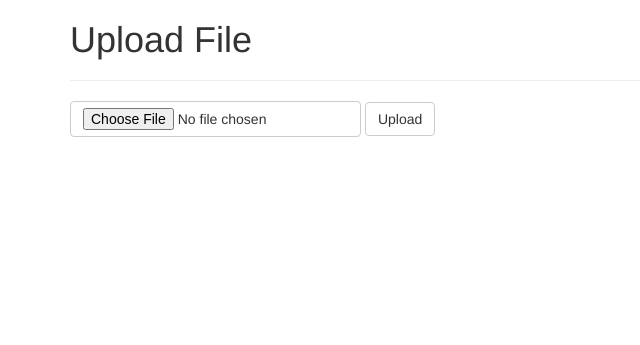
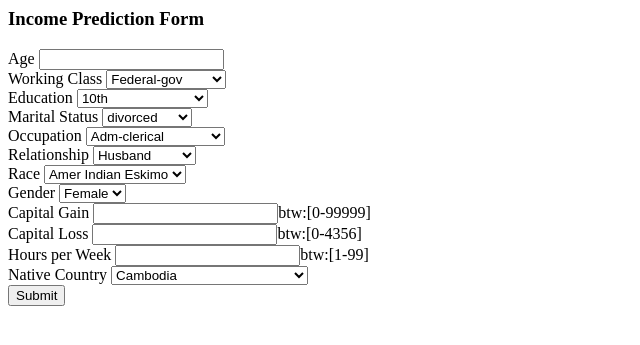
Before and after one commit to sramponi86/AI-rest-service-with-flask, a Flask app: page / in a window 1280 px wide. Shown: the top 345 px of the page, without its empty margins (0-640 px from the left). Run offline with Flask 3, Linux system fonts and the light colour scheme; some libraries are stand-ins or nearby versions.

Commit message:
added htmls

```diff
--- a/app.py
+++ b/app.py
@@ -1,12 +1,34 @@
-from flask import Flask, render_template
+from flask import Flask, render_template, request
 from flask_bootstrap import Bootstrap
+import numpy as np
+import pickle
 
 app = Flask(__name__)
 Bootstrap(app)
+
+# prediction function
+def ValuePredictor(to_predict_list):
+    to_predict = np.array(to_predict_list).reshape(1, 12)
+    loaded_model = pickle.load(open("model.pkl", "rb"))
+    result = loaded_model.predict(to_predict)
+    return result[0]
 
 @app.route('/', methods=['GET'])
 def index():
     return render_template('index.html')
 
+@app.route('/result', methods = ['POST'])
+def result():
+    if request.method == 'POST':
+        to_predict_list = request.form.to_dict()
+        to_predict_list = list(to_predict_list.values())
+        to_predict_list = list(map(int, to_predict_list))
+        result = ValuePredictor(to_predict_list)
+        if int(result)== 1:
+            prediction ='Income more than 50K'
+        else:
+            prediction ='Income less that 50K'
+        return render_template("result.html", prediction = prediction)
+
 if __name__ == '_main__':
     app.run(debug=True)
--- a/templates/base.html
+++ /dev/null
@@ -1,5 +0,0 @@
-{% extends "bootstrap/base.html" %}
-
-{% block title %}Cats vs Dogs{% endblock %}
-
-{% block content %}{% endblock %}
--- a/templates/index.html
+++ b/templates/index.html
@@ -1,16 +1,150 @@
-{% extends "base.html" %}
+<html>
+<body>
+    <h3>Income Prediction Form</h3>
 
-{% block content %}
-    <div class="container">
-        <h1>Upload File</h1>
-        <hr>
-        <form class="form-inline" action="index.html" method="post">
-            <div class="form-group">
-                <input type="file" name="file" class="btn btn-default">
-            </div>
-            <div class="form-group">
-                <input type="submit" value="Upload" class="btn btn-default">
-            </div>
-        </form>
-    </div>
-{% endblock %}
+<div>
+  <form action="/result" method="POST">
+    <label for="age">Age</label>
+    <input type="text" id="age" name="age">
+    <br>
+    <label for="w_class">Working Class</label>
+    <select id="w_class" name="w_class">
+      <option value="0">Federal-gov</option>
+      <option value="1">Local-gov</option>
+      <option value="2">Never-worked</option>
+      <option value="3">Private</option>
+      <option value="4">Self-emp-inc</option>
+      <option value="5">Self-emp-not-inc</option>
+      <option value="6">State-gov</option>
+      <option value="7">Without-pay</option>
+    </select>
+    <br>
+    <label for="edu">Education</label>
+    <select id="edu" name="edu">
+      <option value="0">10th</option>
+      <option value="1">11th</option>
+      <option value="2">12th</option>
+      <option value="3">1st-4th</option>
+      <option value="4">5th-6th</option>
+      <option value="5">7th-8th</option>
+      <option value="6">9th</option>
+      <option value="7">Assoc-acdm</option>
+      <option value="8">Assoc-voc</option>
+      <option value="9">Bachelors</option>
+      <option value="10">Doctorate</option>
+      <option value="11">HS-grad</option>
+      <option value="12">Masters</option>
+      <option value="13">Preschool</option>
+      <option value="14">Prof-school</option>
+      <option value="15">16 - Some-college</option>
+    </select>
+    <br>
+    <label for="martial_stat">Marital Status</label>
+    <select id="martial_stat" name="martial_stat">
+      <option value="0">divorced</option>
+      <option value="1">married</option>
+      <option value="2">not married</option>
+    </select>
+    <br>
+    <label for="occup">Occupation</label>
+    <select id="occup" name="occup">
+      <option value="0">Adm-clerical</option>
+      <option value="1">Armed-Forces</option>
+      <option value="2">Craft-repair</option>
+      <option value="3">Exec-managerial</option>
+      <option value="4">Farming-fishing</option>
+      <option value="5">Handlers-cleaners</option>
+      <option value="6">Machine-op-inspect</option>
+      <option value="7">Other-service</option>
+      <option value="8">Priv-house-serv</option>
+      <option value="9">Prof-specialty</option>
+      <option value="10">Protective-serv</option>
+      <option value="11">Sales</option>
+      <option value="12">Tech-support</option>
+      <option value="13">Transport-moving</option>
+    </select>
+    <br>
+    <label for="relation">Relationship</label>
+    <select id="relation" name="relation">
+      <option value="0">Husband</option>
+      <option value="1">Not-in-family</option>
+      <option value="2">Other-relative</option>
+      <option value="3">Own-child</option>
+      <option value="4">Unmarried</option>
+      <option value="5">Wife</option>
+    </select>
+    <br>
+    <label for="race">Race</label>
+    <select id="race" name="race">
+      <option value="0">Amer Indian Eskimo</option>
+      <option value="1">Asian Pac Islander</option>
+      <option value="2">Black</option>
+      <option value="3">Other</option>
+      <option value="4">White</option>
+    </select>
+    <br>
+    <label for="gender">Gender</label>
+    <select id="gender" name="gender">
+      <option value="0">Female</option>
+      <option value="1">Male</option>
+    </select>
+    <br>
+    <label for="c_gain">Capital Gain </label>
+    <input type="text" id="c_gain" name="c_gain">btw:[0-99999]
+    <br>
+    <label for="c_loss">Capital Loss </label>
+    <input type="text" id="c_loss" name="c_loss">btw:[0-4356]
+    <br>
+    <label for="hours_per_week">Hours per Week </label>
+    <input type="text" id="hours_per_week" name="hours_per_week">btw:[1-99]
+    <br>
+    <label for="native-country">Native Country</label>
+    <select id="native-country" name="native-country">
+      <option value="0">Cambodia</option>
+      <option value="1">Canada</option>
+      <option value="2">China</option>
+      <option value="3">Columbia</option>
+      <option value="4">Cuba</option>
+      <option value="5">Dominican Republic</option>
+      <option value="6">Ecuador</option>
+      <option value="7">El Salvadorr</option>
+      <option value="8">England</option>
+      <option value="9">France</option>
+      <option value="10">Germany</option>
+      <option value="11">Greece</option>
+      <option value="12">Guatemala</option>
+      <option value="13">Haiti</option>
+      <option value="14">Netherlands</option>
+      <option value="15">Honduras</option>
+      <option value="16">HongKong</option>
+      <option value="17">Hungary</option>
+      <option value="18">India</option>
+      <option value="19">Iran</option>
+      <option value="20">Ireland</option>
+      <option value="21">Italy</option>
+      <option value="22">Jamaica</option>
+      <option value="23">Japan</option>
+      <option value="24">Laos</option>
+      <option value="25">Mexico</option>
+      <option value="26">Nicaragua</option>
+      <option value="27">Outlying-US(Guam-USVI-etc)</option>
+      <option value="28">Peru</option>
+      <option value="29">Philippines</option>
+      <option value="30">Poland</option>
+      <option value="11">Portugal</option>
+      <option value="32">Puerto-Rico</option>
+      <option value="33">Scotland</option>
+      <option value="34">South</option>
+      <option value="35">Taiwan</option>
+      <option value="36">Thailand</option>
+      <option value="37">Trinadad&Tobago</option>
+      <option value="38">United States</option>
+      <option value="39">Vietnam</option>
+      <option value="40">Yugoslavia</option>
+    </select>
+    <br>
+    <input type="submit" value="Submit">
+  </form>
+</div>
+</body>
+</html>
--- /dev/null
+++ b/templates/result.html
@@ -0,0 +1,6 @@
+<!doctype html>
+<html>
+   <body>
+       <h1> {{ prediction }}</h1>
+   </body>
+</html>
```
